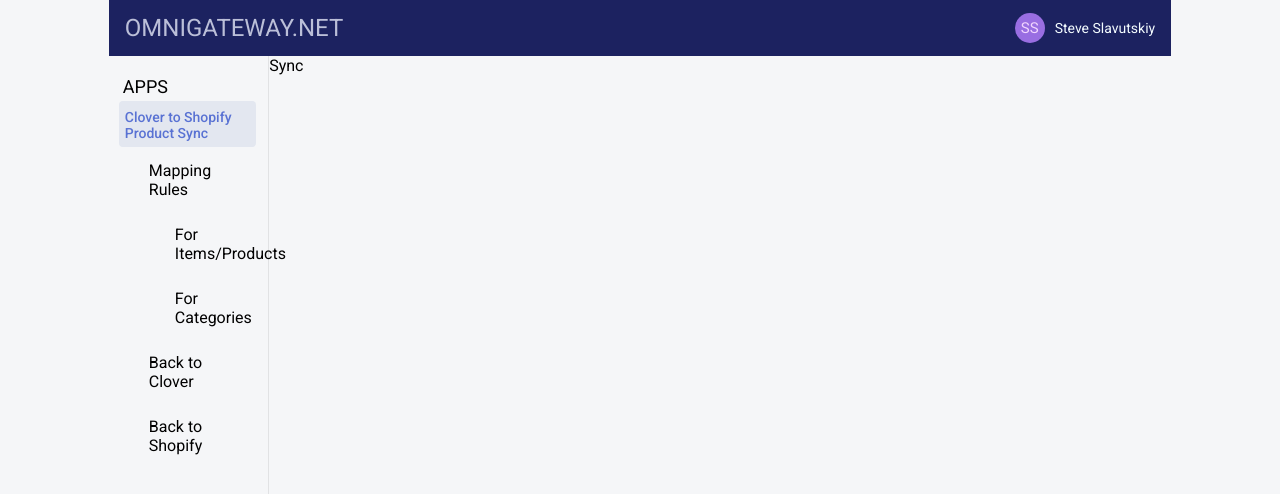
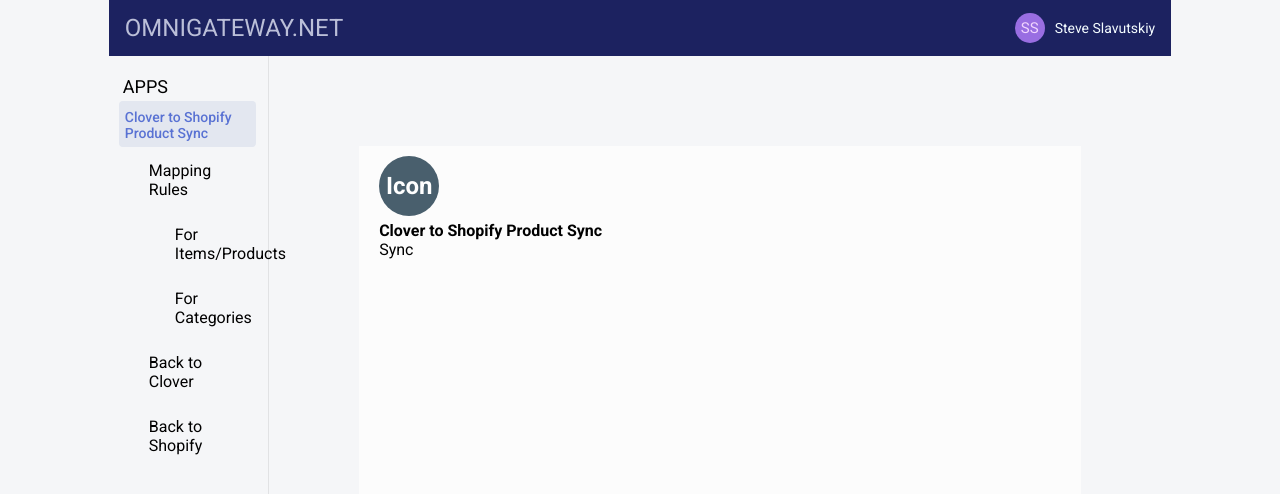
Before and after one commit to David-Orson/FLApp1, a React (Create React App) app: page / in a window 1280 px wide. Shown: the top 494 px of the page. Built offline with nearby package versions, Linux system fonts and the light colour scheme.

Commit message:
Content Topline

```diff
--- a/src/App.js
+++ b/src/App.js
@@ -20,11 +20,13 @@
         </div>
 
         <div className="content-container">
-          <Router>
-            <Sync path="/" />
-            <Products path="/products" />
-            <Categories path="/categories" />
-          </Router>
+          <div className="content">
+            <Router>
+              <Sync path="/" />
+              <Products path="/products" />
+              <Categories path="/categories" />
+            </Router>
+          </div>
         </div>
       </div>
     </div>
--- /dev/null
+++ b/src/components/ContentTopline.js
@@ -0,0 +1,14 @@
+import React from "react";
+
+import "../css/ContentTopline.css";
+
+const ContentTopline = (props) => {
+  return (
+    <div className="title-topline">
+      <h2 className="shop-icon">Icon</h2>
+      <h4>{props.title}</h4>
+    </div>
+  );
+};
+
+export default ContentTopline;
--- a/src/css/App.css
+++ b/src/css/App.css
@@ -26,4 +26,13 @@
 
 .content-container {
   width: 85%;
+  justify-content: center;
+  align-items: center;
 }
+
+.content {
+  margin: 90px;
+  padding: 10px 20px 30px 20px;
+  background: #fcfcfc;
+  height: 600px;
+}
--- /dev/null
+++ b/src/css/ContentTopline.css
@@ -0,0 +1,11 @@
+.shop-icon {
+  display: flex;
+  justify-content: center;
+  align-items: center;
+  background: #495f6d;
+  color: white;
+  border-radius: 50%;
+  height: 60px;
+  width: 60px;
+  margin-bottom: 5px;
+}
--- a/src/pages/Sync.js
+++ b/src/pages/Sync.js
@@ -1,7 +1,16 @@
 import React from "react";
 
+import "../css/Sync.css";
+
+import ContentTopline from "../components/ContentTopline";
+
 const Sync = () => {
-  return <div>Sync</div>;
+  return (
+    <div>
+      <ContentTopline title="Clover to Shopify Product Sync" />
+      <div className="accounts">Sync</div>
+    </div>
+  );
 };
 
 export default Sync;
```
Also changed, not shown: src/css/Sync.css (added).
